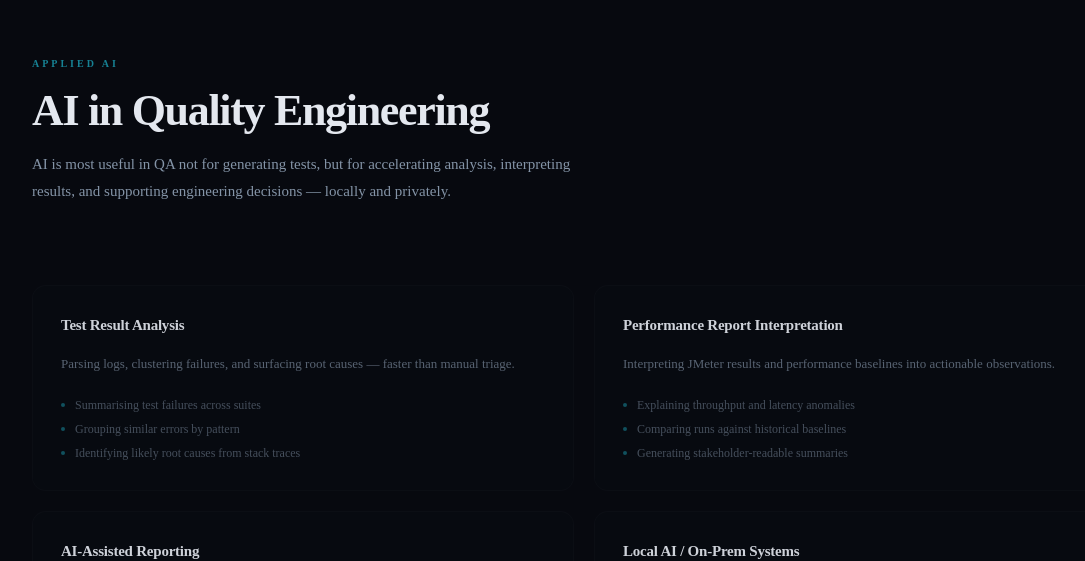
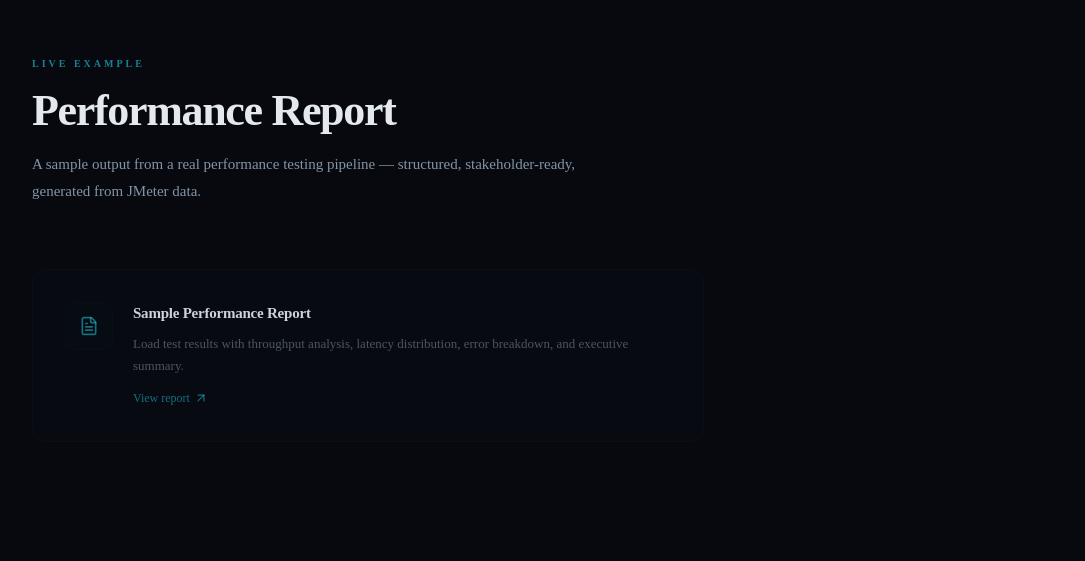
Before and after one commit to mikoch81/Portoflio, a Next.js app: page / in a window 1280 px wide. Shown: the part 4402-4963 px from the top of the page, without its empty margins (56-1141 px from the left). Built offline with nearby package versions, Linux system fonts and the light colour scheme.

Commit message:
feat: add Demo section and Vercel Analytics

```diff
--- a/package.json
+++ b/package.json
@@ -10,6 +10,7 @@
   },
   "dependencies": {
     "@base-ui/react": "^1.4.0",
+    "@vercel/analytics": "^2.0.1",
     "class-variance-authority": "^0.7.1",
     "clsx": "^2.1.1",
     "framer-motion": "^12.38.0",
--- a/src/app/layout.tsx
+++ b/src/app/layout.tsx
@@ -3,6 +3,7 @@ import { Geist, Geist_Mono } from "next/font/google";
 import "./globals.css";
 import { Header } from "@/components/header";
 import { Footer } from "@/components/footer";
+import { Analytics } from "@vercel/analytics/react";
 
 const geistSans = Geist({
   variable: "--font-geist-sans",
@@ -88,6 +89,7 @@ export default function RootLayout({
         <Header />
         <main id="main-content" className="flex-1">{children}</main>
         <Footer />
+        <Analytics />
       </body>
     </html>
   );
--- a/src/app/page.tsx
+++ b/src/app/page.tsx
@@ -3,6 +3,7 @@ import { ForRecruitersSection } from "@/components/sections/for-recruiters";
 import { CredibilityStrip } from "@/components/sections/credibility";
 import { AboutSection } from "@/components/sections/about";
 import { ProjectsSection } from "@/components/sections/projects";
+import { DemoSection } from "@/components/sections/demo";
 import { AiSection } from "@/components/sections/ai";
 import { CapabilitiesSection } from "@/components/sections/capabilities";
 import { ImpactSection } from "@/components/sections/impact";
@@ -17,6 +18,7 @@ export default function Home() {
       <CredibilityStrip />
       <AboutSection />
       <ProjectsSection />
+      <DemoSection />
       <AiSection />
       <CapabilitiesSection />
       <ImpactSection />
--- /dev/null
+++ b/src/components/sections/demo.tsx
@@ -0,0 +1,57 @@
+"use client";
+
+import { FadeIn } from "@/components/motion";
+import { buttonVariants } from "@/components/ui/button";
+import { cn } from "@/lib/utils";
+import { FileText, ArrowUpRight } from "lucide-react";
+
+export function DemoSection() {
+  return (
+    <section id="demo" aria-label="Live example" className="py-28 sm:py-32 md:py-40">
+      <div className="mx-auto max-w-6xl px-6">
+        <FadeIn>
+          <div className="max-w-2xl space-y-4 mb-14 sm:mb-16">
+            <p className="text-[10px] font-semibold uppercase tracking-[0.3em] text-cyan/60">
+              Live Example
+            </p>
+            <h2 className="text-3xl font-bold tracking-[-0.03em] sm:text-4xl lg:text-[2.75rem] leading-[1.1]">
+              Performance Report
+            </h2>
+            <p className="text-[15px] leading-[1.8] text-muted-foreground max-w-xl">
+              A sample output from a real performance testing pipeline &mdash;
+              structured, stakeholder-ready, generated from JMeter data.
+            </p>
+          </div>
+        </FadeIn>
+
+        <FadeIn>
+          <a
+            href="/reports/sample-report.pdf"
+            target="_blank"
+            rel="noopener noreferrer"
+            className="group block rounded-xl border border-border/30 bg-card/20 p-6 sm:p-8 transition-all duration-300 hover:border-cyan/15 hover:bg-card/35 hover:-translate-y-0.5 hover:shadow-[0_0_30px_-10px_rgba(34,211,238,0.08)] max-w-2xl"
+          >
+            <div className="flex items-start gap-5">
+              <div className="shrink-0 flex items-center justify-center h-12 w-12 rounded-lg border border-border/25 bg-card/30">
+                <FileText className="h-5 w-5 text-cyan/50" />
+              </div>
+              <div className="space-y-2 min-w-0">
+                <h3 className="text-[15px] font-semibold text-foreground/90 tracking-[-0.015em] transition-colors duration-300 group-hover:text-foreground">
+                  Sample Performance Report
+                </h3>
+                <p className="text-[13px] leading-[1.7] text-muted-foreground/55">
+                  Load test results with throughput analysis, latency
+                  distribution, error breakdown, and executive summary.
+                </p>
+                <span className="inline-flex items-center gap-1 text-[12px] text-cyan/50 font-medium pt-1 transition-colors duration-300 group-hover:text-cyan/70">
+                  View report
+                  <ArrowUpRight className="h-3.5 w-3.5 transition-transform duration-300 group-hover:translate-x-0.5 group-hover:-translate-y-0.5" />
+                </span>
+              </div>
+            </div>
+          </a>
+        </FadeIn>
+      </div>
+    </section>
+  );
+}
```
Also changed, not shown: 1 other file (tests, documents, lock files or other folders).
